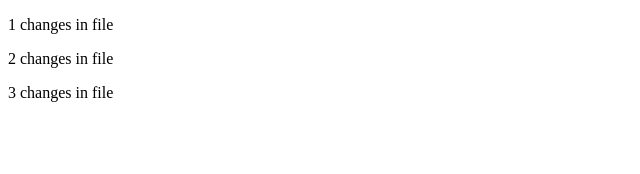
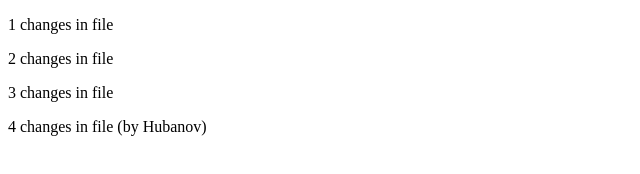
Before and after one commit to VladyslavBabiy/gitHomeWork2, a plain HTML site: page student_babii/hello_vladyslav.html in a window 1280 px wide. Shown: the whole page, without its empty margins (0-640 px from the left). Drawn offline with Linux system fonts and the light colour scheme.

Commit message:
First commit by Hubanov

```diff
--- a/student_babii/hello_vladyslav.html
+++ b/student_babii/hello_vladyslav.html
@@ -9,5 +9,6 @@
     <p>1 changes in file</p>
     <p>2 changes in file</p>
     <p>3 changes in file</p>
+    <p>4 changes in file (by Hubanov)</p>
 </body>
 </html>
```
